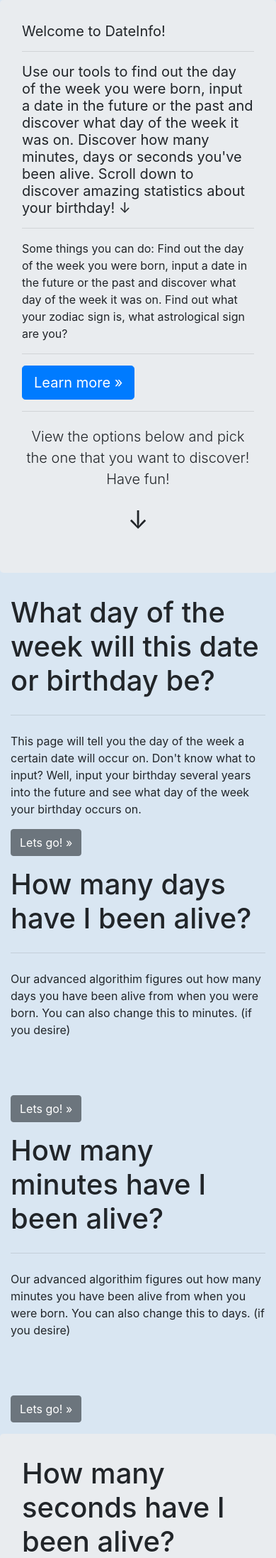
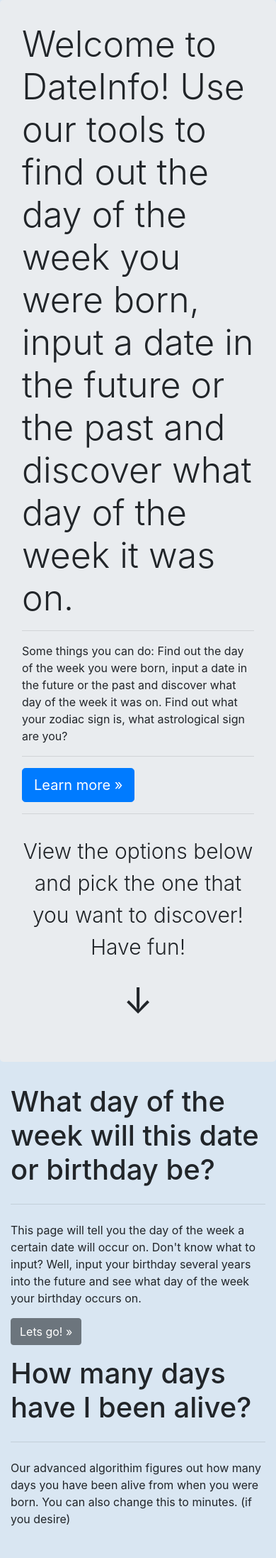
Before and after one commit to PaulMcPython18/dateinfo, a Flask app: page / in a window 390 px wide. Shown: the part 56-2251 px from the top of the page at 71% size. Run offline with Flask 2, Linux system fonts and the light colour scheme; some libraries are stand-ins or nearby versions.

Commit message:
Update index.html

```diff
--- a/templates/index.html
+++ b/templates/index.html
@@ -4,34 +4,13 @@
     <meta charset="UTF-8">
     <meta name="viewport" content="width=device-width, initial-scale=1.0">
     <meta http-equiv="X-UA-Compatible" content="ie=edge">
-    <meta name="google-site-verification" content="ENQ9n1V4rvA6leMytUmttgBGMMBaH5NBZXMNwnWZDg0" />
     <meta name="description" content="Find out the day of the week you were born, input a date in the future or the past and discover what day of the week it was on. Find out what your zodiac sign is, what astrological sign are you?">
     <title>Date Info Birthday Calculator - Find out the day of the week you were born! - Find out how many days you've been alive</title>
     <link rel="stylesheet" href="https://stackpath.bootstrapcdn.com/bootstrap/4.3.1/css/bootstrap.min.css">
 
 </head>
 <style>
-    .DateInfoIntro {
-        font-size: 30px;
-        font-weight: normal;
-    }
-    .otherleadintro {
-        font-size: 23px;
-        margin-top: 1em;
-        font-weight: normal;
-    }
-    @media (max-width: 750px) {
-    .DateInfoIntro {
-        font-size: 20px;
-        font-weight: normal;
-    }
-    .otherleadintro {
-        font-size: 18px;
-        margin-top: 1em;
-        font-weight: normal;
-        }
 
-    }
 
 </style>
 <body style="background-color: #d9e6f2">
@@ -42,15 +21,15 @@
       <!-- Main jumbotron for a primary marketing message or call to action -->
       <div class="jumbotron">
         <div class="container">
-          <h1 class="DateInfoIntro">Welcome to DateInfo! <br> <hr>Use our tools to find out the day of the week you were born, input a date in the future or the past and discover what day of the week it was on. Discover how many minutes, days or seconds you've been alive. Scroll down to discover amazing statistics about your birthday! &darr; </h1>
+          <h1 class="display-3" style="font-size: 50px;">Welcome to DateInfo! Use our tools to find out the day of the week you were born, input a date in the future or the past and discover what day of the week it was on.</h1>
             <hr>
           <p>Some things you can do: Find out the day of the week you were born, input a date in the future or the past and discover what day of the week it was on. Find out what your zodiac sign is, what astrological sign are you?</p>
 <hr>
             <p><a class="btn btn-primary btn-lg" href="/date-time-birthday-calculator" role="button">Learn more &raquo;</a></p>
             <hr>
-            <center><p class="lead otherleadintro"> View the options below and pick the one that you want to discover! Have fun!</p></center>
+            <center><p class="lead" style="font-size: 30px; margin-top: 1em;"> View the options below and pick the one that you want to discover! Have fun!</p></center>
 
-            <center><p style="font-size: 35px;">&darr;</p></center>
+            <center><p style="font-size: 50px;">&darr;</p></center>
         </div>
       </div>
 
@@ -97,6 +76,12 @@
               <p>Our advanced algorithim figures out how many days you have been alive from when you were born. You can also change this to minutes. (if you desire)</p>
             <p><a class="btn btn-secondary" href="/how-many-times-your-heart-has-beaten" role="button" style="margin-top: 4em;">Lets go! &raquo;</a></p>
           </div>
+            <div class="col-md-4">
+            <h1>Find how much food you have eaten in your life!</h1>
+            <hr class="my-4">
+              <p>Our advanced algorithim figures out how much food you have eaten in your life. However,it requires a birthday that you must input. (if you desire)</p>
+            <p><a class="btn btn-secondary" href="/how-much-food-have-i-eaten-in-my-life-calculator" role="button" style="margin-top: 4em;">Lets go! &raquo;</a></p>
+          </div>
 
 
 
@@ -105,6 +90,9 @@
 
 
 
-
+    <script src="https://code.jquery.com/jquery-3.2.1.slim.min.js" integrity="sha384-KJ3o2DKtIkvYIK3UENzmM7KCkRr/rE9/Qpg6aAZGJwFDMVNA/GpGFF93hXpG5KkN" crossorigin="anonymous"></script>
+    <script>window.jQuery || document.write('<script src="../../assets/js/vendor/jquery-slim.min.js"><\/script>')</script>
+    <script src="../../assets/js/vendor/popper.min.js"></script>
+    <script src="../../dist/js/bootstrap.min.js"></script>
   </body>
 </html>
```
